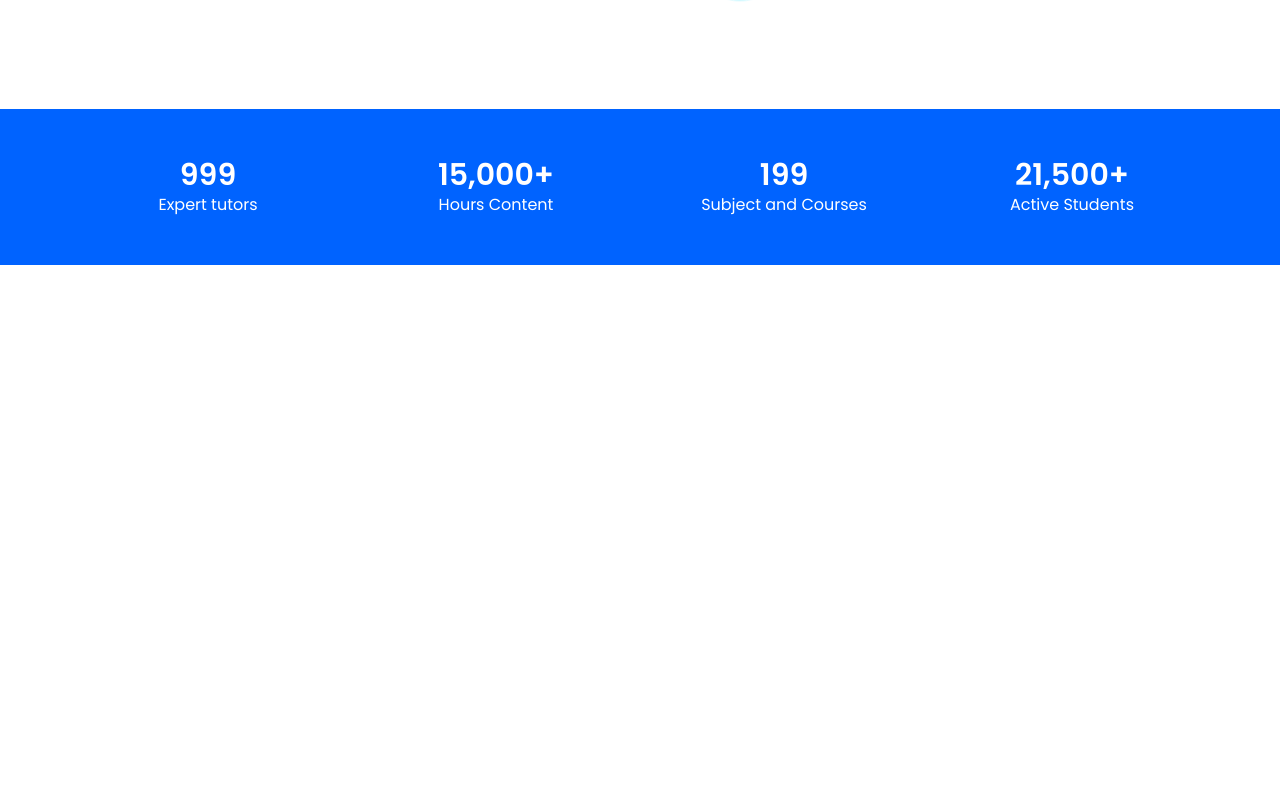
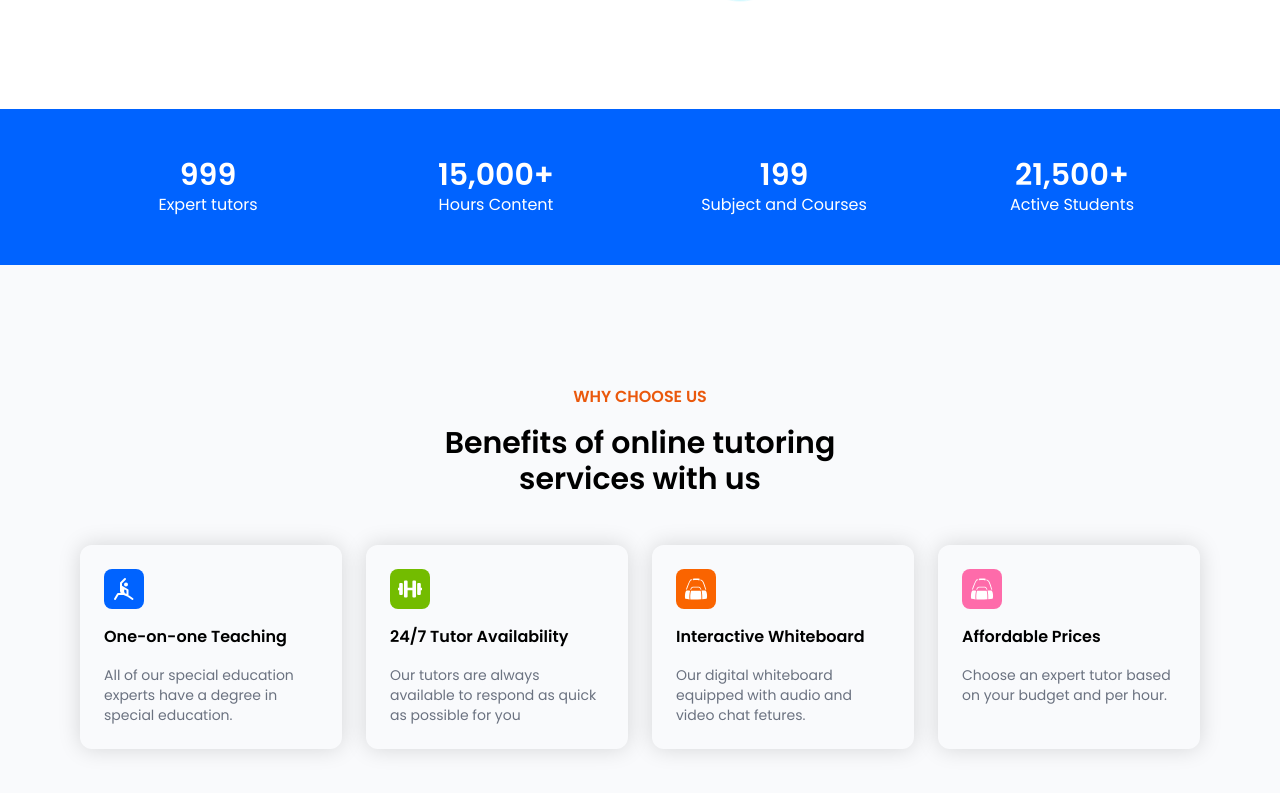
Before and after one commit to Hasanat902/e-tutor, a React (Vite) app: page / in a window 1280 px wide. Shown: the part 657-1450 px from the top of the page. Before the commit the page ends 922 px from the top, so only its background shows below. Built offline with nearby package versions, Linux system fonts and the light colour scheme.

Commit message:
added choose us section

```diff
--- a/src/App.jsx
+++ b/src/App.jsx
@@ -1,3 +1,4 @@
+import ChooseUs from "./components/ChooseUs/ChooseUs"
 import Counter from "./components/Counter/Counter"
 import Hero from "./components/Hero/Hero"
 import Navbar from "./components/Navbar/Navbar"
@@ -11,6 +12,7 @@
       <NavbarBanner />
       <Hero />
       <Counter />
+      <ChooseUs />
     </main>
   )
 }
--- /dev/null
+++ b/src/components/ChooseUs/ChooseUs.jsx
@@ -0,0 +1,86 @@
+import { FaDumbbell } from "react-icons/fa";
+import { GiGymBag } from "react-icons/gi";
+import { GrYoga } from "react-icons/gr";
+import { motion } from "framer-motion";
+import { SlideLeft } from "../../utility/animation";
+
+const ChooseUsData = [
+  {
+    id: 1,
+    title: "One-on-one Teaching",
+    desc: "All of our special education experts have a degree in special education.",
+    icon: <GrYoga />,
+    bgColor: "#0063ff",
+    delay: 0.3,
+  },
+  {
+    id: 2,
+    title: "24/7 Tutor Availability",
+    desc: "Our tutors are always available to respond as quick as possible for you",
+    link: "/",
+    icon: <FaDumbbell />,
+    bgColor: "#73bc00",
+    delay: 0.6,
+  },
+  {
+    id: 3,
+    title: "Interactive Whiteboard",
+    desc: "Our digital whiteboard equipped with audio and video chat fetures.",
+    link: "/",
+    icon: <GiGymBag />,
+    bgColor: "#fa6400",
+    delay: 0.9,
+  },
+  {
+    id: 4,
+    title: "Affordable Prices",
+    desc: "Choose an expert tutor based on your budget and per hour.",
+    link: "/",
+    icon: <GiGymBag />,
+    bgColor: "#fe6baa",
+    delay: 0.9,
+  },
+];
+
+const ChooseUs = () => {
+  return (
+    <div className="bg-[#f9fafc]">
+      <div className="container py-24">
+        {/* header */}
+        <div className="space-y-4 text-center p-6 max-w-[500px] mx-auto mb-6">
+          <h1 className="uppercase font-semibold text-orange-600">
+            Why Choose Us
+          </h1>
+          <p className="font-semibold text-3xl">
+            Benefits of online tutoring services with us
+          </p>
+        </div>
+        {/* cards */}
+        <div className="grid grid-cols-1 sm:grid-cols-2 md:grid-cols-4 gap-6">
+          {ChooseUsData.map((item) => {
+            return (
+              <motion.div
+                variants={SlideLeft(item.delay)}
+                initial="hidden"
+                animate="visible"
+                key={item.id}
+                className="space-y-4 p-6 rounded-xl shadow-[0_0_22px_rgba(0,0,0,0.15)]"
+              >
+                <div
+                  style={{ backgroundColor: item.bgColor }}
+                  className="w-10 h-10 rounded-lg flex justify-center items-center text-white"
+                >
+                  <div className="text-2xl">{item.icon}</div>
+                </div>
+                <p className="font-semibold">{item.title}</p>
+                <p className="text-sm text-gray-500">{item.desc}</p>
+              </motion.div>
+            );
+          })}
+        </div>
+      </div>
+    </div>
+  );
+};
+
+export default ChooseUs;
--- a/src/utility/animation.js
+++ b/src/utility/animation.js
@@ -1,3 +1,20 @@
+export const SlideLeft = (delay) => {
+    return {
+        hidden: {
+            opacity: 0,
+            x: 100,
+        },
+        visible: {
+            opacity: 1,
+            x: 0,
+            transition: {
+                duration: 1,
+                delay: delay,
+            }
+        }
+    }
+};
+
 export const SlideRight = (delay) => {
     return {
         hidden: {
```
